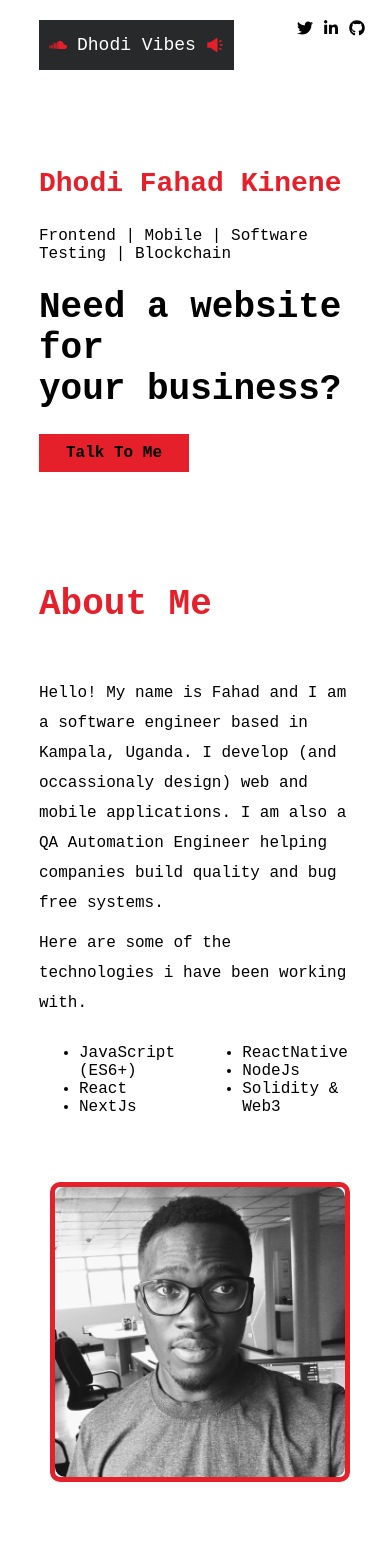
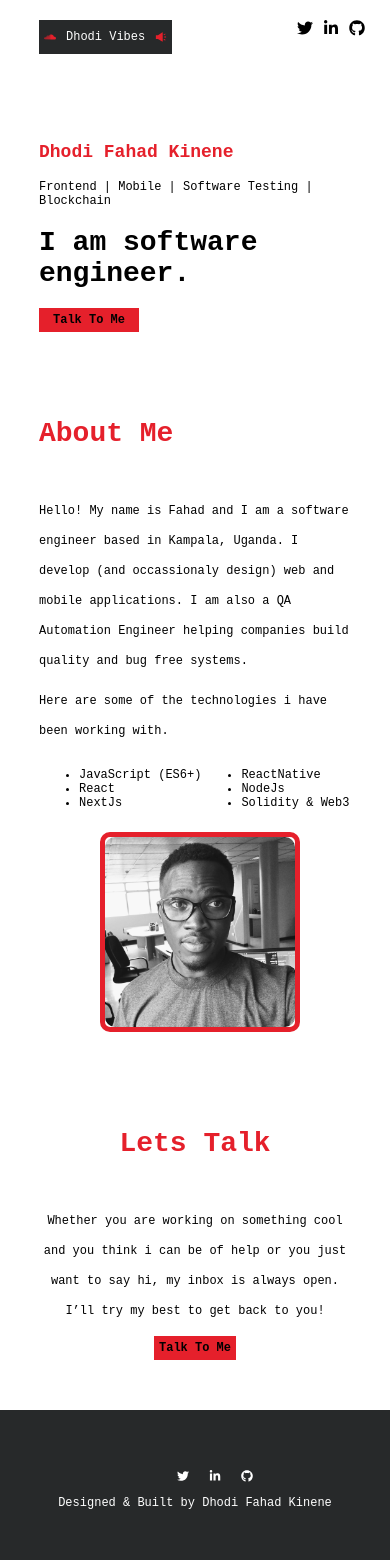
Before and after one commit to DhodiFahad/dhodifahad.github.io, a Next.js app: page / in a window 390 px wide. Shown: the top 1568 px of the page. Built offline with nearby package versions, Linux system fonts and the light colour scheme; a web font is replaced by a local one.

Commit message:
improved the styles for mobile

```diff
--- a/comp/hero.js
+++ b/comp/hero.js
@@ -7,10 +7,10 @@ export const Hero =()=>{
             <span>Frontend | Mobile | Software Testing | Blockchain</span>
             <h1>
                 <span className={styles.software}>
-                    Need a website for
+                  I am software
                 </span>
                 <br/>
-                your business?
+                engineer.
             </h1>
             <Talk/>
         </div>
--- a/styles/About.module.css
+++ b/styles/About.module.css
@@ -31,8 +31,14 @@
 }
 
 @media (max-width: 750px){
+    .image_wrapper{
+        width: 200px;
+        height: 200px;
+    }
 .wrapper{
     width: 100%;
+    font-size: 12px;
+    padding: 0px 10%;
 }
 .about_container{
     flex-direction: column;
@@ -42,7 +48,7 @@
 }
 .profile{
     width: 100%;
-    padding: 50px 0px;
+    padding: 10px 0px;
     display: flex;
     align-items: center;
     justify-content: center;
--- a/styles/Contact.module.css
+++ b/styles/Contact.module.css
@@ -4,7 +4,14 @@
     display: flex;
     flex-direction: column;
     align-items: center;
+    font-size: 12px;
 }
 .wrapper p{
     max-width: 500px;
 }
+
+@media (max-width: 750px){
+    .wrapper{
+        padding: 50px 10%;
+    }
+}
--- a/styles/Hero.module.css
+++ b/styles/Hero.module.css
@@ -2,6 +2,7 @@
     padding: 50px 10%;
     display: flex;
     flex-direction: column;
+    font-size: 12px;
 }
 .software{
     /* font-size: 48px; */
--- a/styles/Nav.module.css
+++ b/styles/Nav.module.css
@@ -21,7 +21,7 @@
     color: #E5202B;
 }
 
-@media (max-width: 650px){
+@media (max-width: 750px){
     .nav{
         display: none;
     }
--- a/styles/Talk.module.css
+++ b/styles/Talk.module.css
@@ -9,3 +9,11 @@
     font-weight: 700;
     max-width: 150px;
 }
+
+@media (max-width: 750px){
+    .link{
+        font-size: 12px;
+        padding: 5px;
+        max-width: 100px;
+    }
+}
--- a/styles/Vibes.module.css
+++ b/styles/Vibes.module.css
@@ -18,3 +18,12 @@
     font-size: 18px;
     color: #E5202B;
 }
+
+@media (max-width: 750px){
+    .wrapper{
+        padding: 10px 5px;
+    }
+    .wrapper, .icons{
+        font-size: 12px;
+    }
+}
--- a/styles/globals.css
+++ b/styles/globals.css
@@ -47,9 +47,15 @@ footer{
   h1 {
     /* font-family: 'Poppins', sans-serif; */
 
-    font-size:36px;
+    font-size:28px;
   }
   footer{
     font-size: 12px;
   }
+  h3 {
+    font-size: 18px;
+  }
+  h4 {
+    font-size: 28px;
+  }
 }
```
